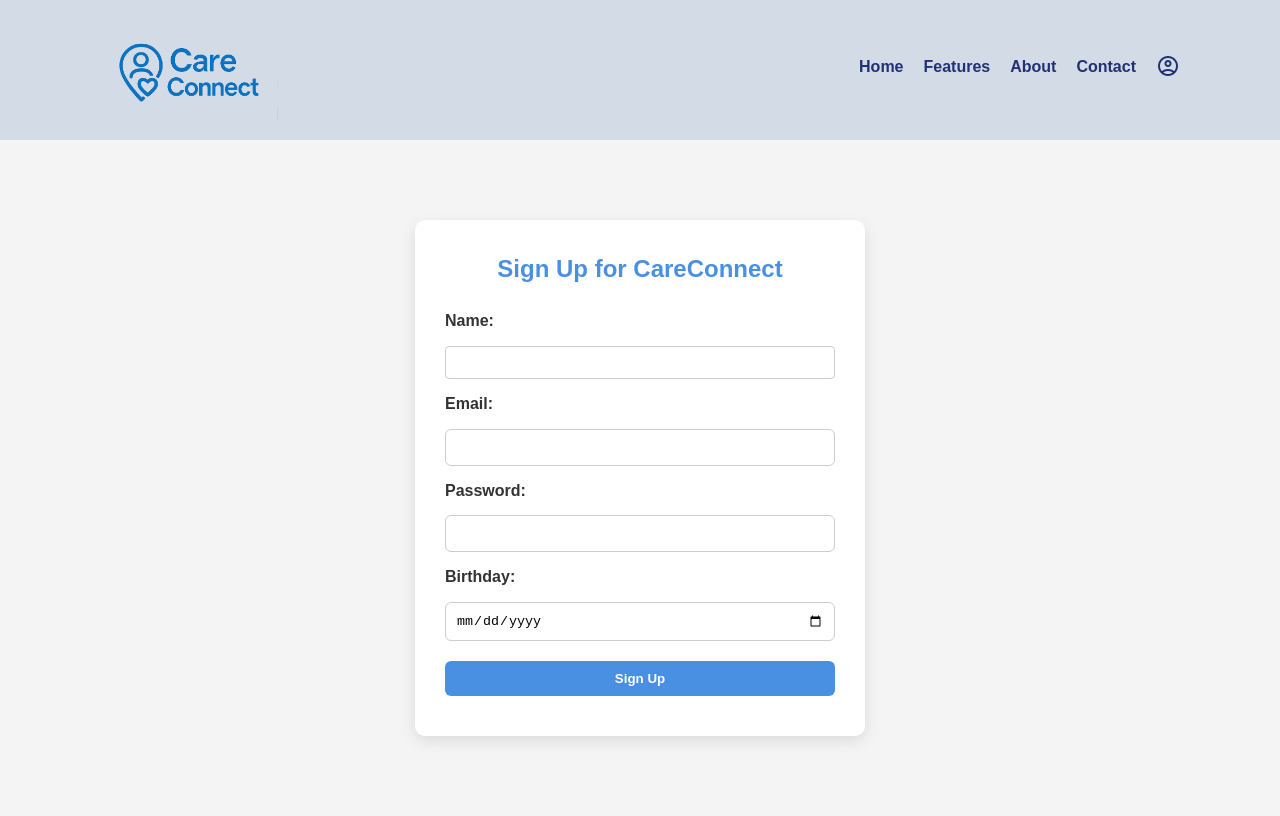
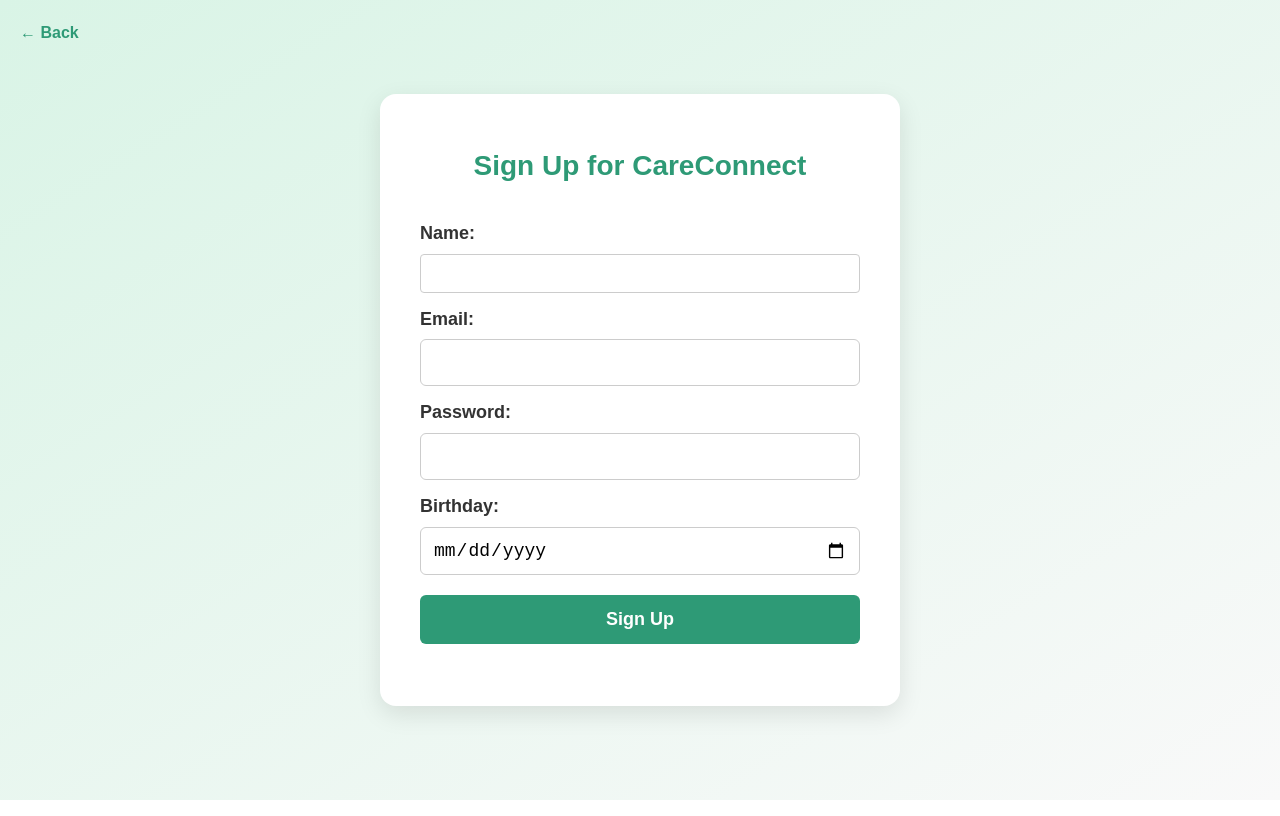
Before and after one commit to s10270089/BED-Assignment-Team, a website: page public/signup.html in a window 1280 px wide. Drawn offline with nearby package versions, Linux system fonts and the light colour scheme.

Commit message:
Refined signup.html

```diff
--- a/public/signup.html
+++ b/public/signup.html
@@ -3,112 +3,96 @@
 <head>
   <meta charset="UTF-8" />
   <meta name="viewport" content="width=device-width, initial-scale=1.0"/>
+  <title>CareConnect Signup</title>
   <link rel="stylesheet" href="./css/styles.css" />
-  <link rel="stylesheet" href="https://fonts.googleapis.com/css2?family=Material+Symbols+Outlined:opsz,wght,FILL,GRAD@20..48,100..700,0..1,-50..200&icon_names=account_circle" />
-  <title>CareConnect Signup</title>
   <style>
     body {
       font-family: Arial, sans-serif;
       margin: 0;
-      background: #f4f4f4;
-    }
-
-    header {
-      background-color: #d3dce6;
-      color: white;
-      padding: 20px 40px;
+      background: linear-gradient(to bottom right, #d9f4e6, #f9f9f9); /* Minty gradient */
+      height: 100vh;
       display: flex;
-      justify-content: space-between;
+      justify-content: center;
       align-items: center;
     }
 
-    .signup-container {
-      max-width: 450px;
-      margin: 80px auto;
+    .signup-box {
       background: white;
-      padding: 30px;
-      border-radius: 10px;
-      box-shadow: 0 5px 15px rgba(0,0,0,0.1);
+      padding: 50px 40px;
+      border-radius: 16px;
+      box-shadow: 0 8px 24px rgba(0, 0, 0, 0.1);
+      width: 100%;
+      max-width: 520px;
+      animation: fadeIn 0.6s ease;
     }
 
     h2 {
       text-align: center;
-      color: #4a90e2;
+      font-size: 28px;
+      margin-bottom: 30px;
+      color: #2e9a76; /* Greenish title */
     }
 
-    form {
-      margin-top: 20px;
+    form label {
+      font-size: 18px;
+      margin: 12px 0 6px;
+      display: block;
     }
 
-    label {
-      display: block;
-      margin-top: 12px;
-    }
-
-    input {
+    form input {
       width: 100%;
-      padding: 10px;
+      font-size: 18px;
+      padding: 12px;
       border: 1px solid #ccc;
       border-radius: 6px;
-      margin-top: 4px;
     }
 
     button {
+      width: 100%;
+      background-color: #2e9a76;
+      border: none;
+      padding: 14px 0;
+      font-size: 18px;
+      font-weight: bold;
+      color: white;
       margin-top: 20px;
-      width: 100%;
-      background: #4a90e2;
-      color: white;
-      padding: 10px;
-      border: none;
       border-radius: 6px;
       cursor: pointer;
-      font-weight: bold;
+      transition: background-color 0.3s ease, transform 0.2s ease;
+    }
+
+    button:hover {
+      background-color: #258f6b;
+      transform: scale(1.02);
     }
 
     .error {
       color: red;
-      margin-top: 10px;
+      margin-top: 12px;
       text-align: center;
+    }
+
+    .back-link {
+      position: absolute;
+      top: 20px;
+      left: 20px;
+      color: #2e9a76;
+      font-size: 16px;
+      font-weight: bold;
+      text-decoration: none;
+    }
+
+    @keyframes fadeIn {
+      from { opacity: 0; transform: translateY(20px); }
+      to { opacity: 1; transform: translateY(0); }
     }
   </style>
 </head>
 <body>
-  <header>
-    <div class="container header-container">
-      <img src="./assets/CareConnectblue.png" alt="CareConnect Logo" class="logo">
-      <nav>
-        <ul class="nav-list">
-          <li><a href="./index.html">Home</a></li>
-          <li class="dropdown">
-            <a href="#features">Features</a>
-            <ul class="dropdown-menu">
-              <li><a href="./medications.html">Medication Manager</a></li>
-              <li><a href="./bus.html">Live Bus Tracker</a></li>
-              <li><a href="./login.html">User Login &amp; Signup</a></li>
-              <li><a href="./shoplist.html">Shopping List Manager</a></li>
-              <li><a href="./emergency.html">Emergency Quick-Dial</a></li>
-              <li><a href="./checklist.html">Checklist Creator</a></li>
-              <li><a href="./event-planner.html">Event Planner</a></li>
-              <li><a href="./calendar.html">Activity Calendar</a></li>
-              <li><a href="./overview.html">Overview Dashboard</a></li>
-              <li><a href="./health-records.html">Health Records</a></li>
-              <li><a href="./reminder.html">Reminders</a></li>
-              <li><a href="./translation.html">Auto-Translation</a></li>
-              <li><a href="./doctor-login.html">Doctor &amp; Caretaker Login</a></li>
-              <li><a href="./profile.html">User Profile Manager</a></li>
-              <li><a href="./workout.html">Workout Plan Organizer</a></li>
-              <li><a href="./daily-log.html">Daily Log Tracker</a></li>
-            </ul>
-          </li>
-          <li><a href="#about">About</a></li>
-          <li><a href="#contact">Contact</a></li>
-          <li><a href="./signup.html"><span class="material-symbols-outlined">account_circle</span></a></li>
-        </ul>
-      </nav>
-    </div>
-  </header>
 
-  <div class="signup-container">
+<a href="index.html" class="back-link">← Back</a>
+
+<div class="signup-box">
   <h2>Sign Up for CareConnect</h2>
   <form id="signupForm">
     <label>Name:</label>
@@ -164,5 +148,6 @@
     }
   });
 </script>
+
 </body>
 </html>
```
Lines whose indentation alone changed are shown as unchanged.
